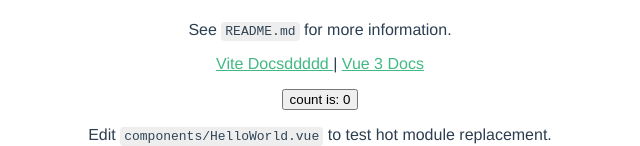
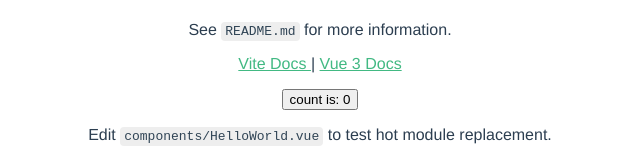
Before and after one commit to 18dian/manager-front-ts, a Vue app: page / in a window 1280 px wide. Shown: the part 323-469 px from the top of the page, without its empty margins (320-960 px from the left). Built offline with nearby package versions, Linux system fonts and the light colour scheme.

Commit message:
fix: test2

```diff
--- a/src/components/HelloWorld.vue
+++ b/src/components/HelloWorld.vue
@@ -11,7 +11,7 @@
   <p>See <code>README.md</code> for more information.</p>
   <p>
     <a href="https://vitejs.dev/guide/features.html" target="_blank">
-      Vite Docsddddd
+      Vite Docs
     </a>
     |
     <a href="https://v3.vuejs.org/" target="_blank">Vue 3 Docs</a>
```
